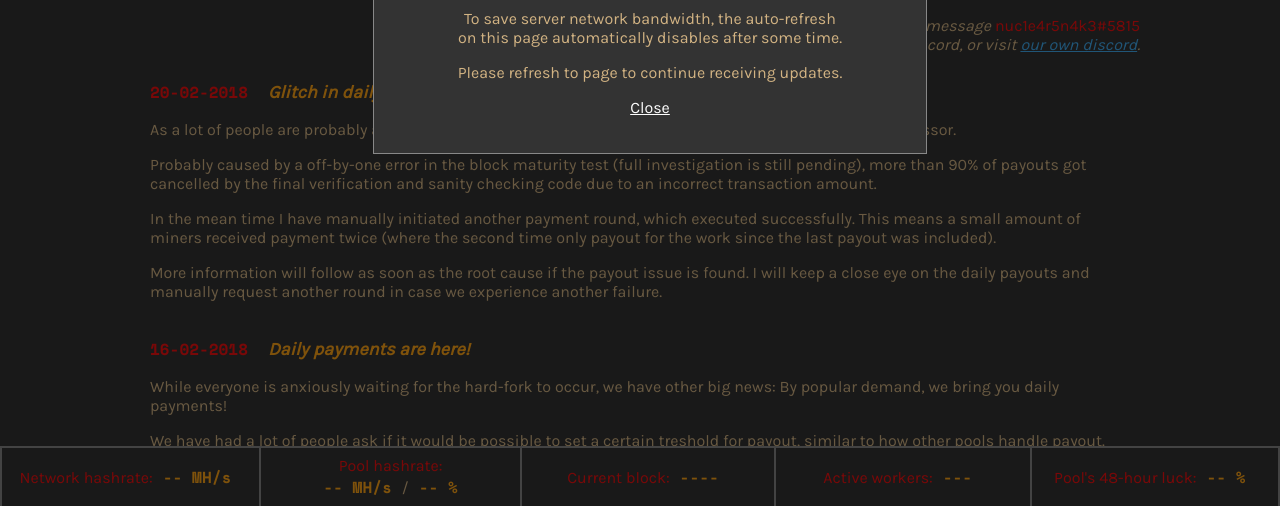
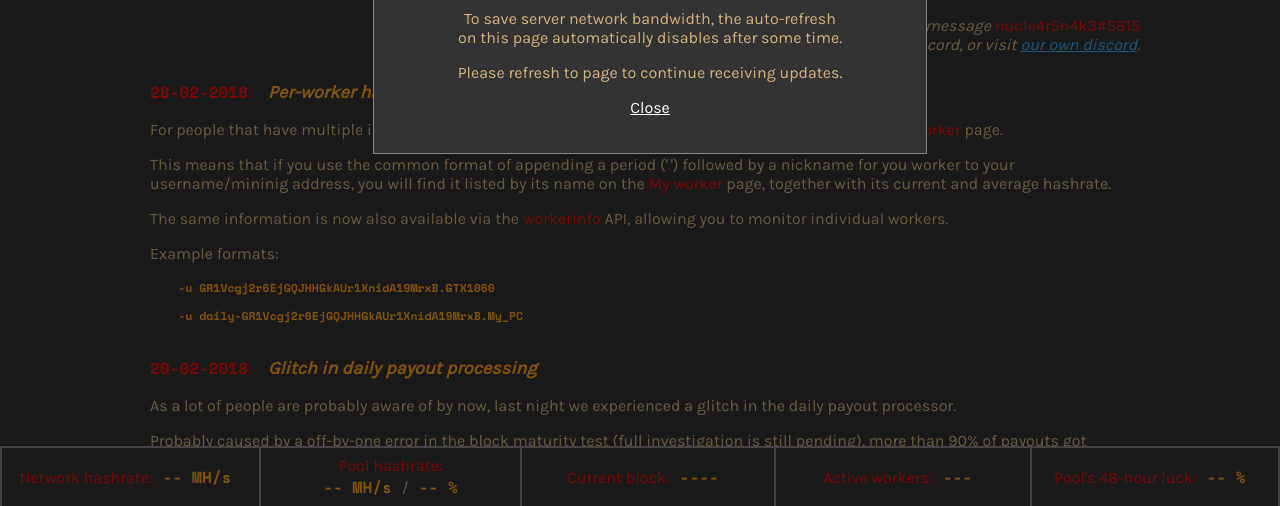
Before and after one commit to freshgrlc/freshgrlc-pool-website-legacy, a plain HTML site: page index.html in a window 1280 px wide. Shown: the part 294-800 px from the top of the page. Drawn offline with nearby package versions, Linux system fonts and the light colour scheme; no server answers.

Commit message:
* News item

```diff
--- a/index.html
+++ b/index.html
@@ -59,6 +59,29 @@
                 <p style="text-align: right;">
                     <i>For questions about the pool</span> message <em>nuc1e4r5n4k3#5815</em><br />on the Garlicoin discord, or visit <a href="https://discord.gg/8KKUpQp" target="_blank">our own discord</a>.</i>
                 </p>
+                <div style="text-align: left">
+                    <span class="date">28-02-2018</span><span class="smallheading">Per-worker hashrates</span>
+                    <p>
+                        For people that have multiple individual mining rigs: we do now support per-worker hashrates on the <em>My worker</em> page.
+                    </p>
+                    <p>
+                        This means that if you use the common format of appending a period ('<em>.</em>') followed by a nickname for you worker
+                        to your username/mininig address, you will find it listed by its name on the <em>My worker</em> page,
+                        together with its current and average hashrate.
+                    </p>
+                    <p>
+                        The same information is now also available via the <em>workerinfo</em> API, allowing you to monitor individual workers.
+                    </p>
+                    <p>
+                        Example formats:
+                    </p>
+                    <p class="monocolored-small">
+                        &nbsp;&nbsp;&nbsp;&nbsp;-u GR1Vcgj2r6EjGQJHHGkAUr1XnidA19MrxB.GTX1060
+                    </p>
+                    <p class="monocolored-small">
+                        &nbsp;&nbsp;&nbsp;&nbsp;-u daily-GR1Vcgj2r6EjGQJHHGkAUr1XnidA19MrxB.My_PC
+                    </p>
+                </div>
                 <div style="text-align: left">
                     <span class="date">20-02-2018</span><span class="smallheading">Glitch in daily payout processing</span>
                     <p>
```
